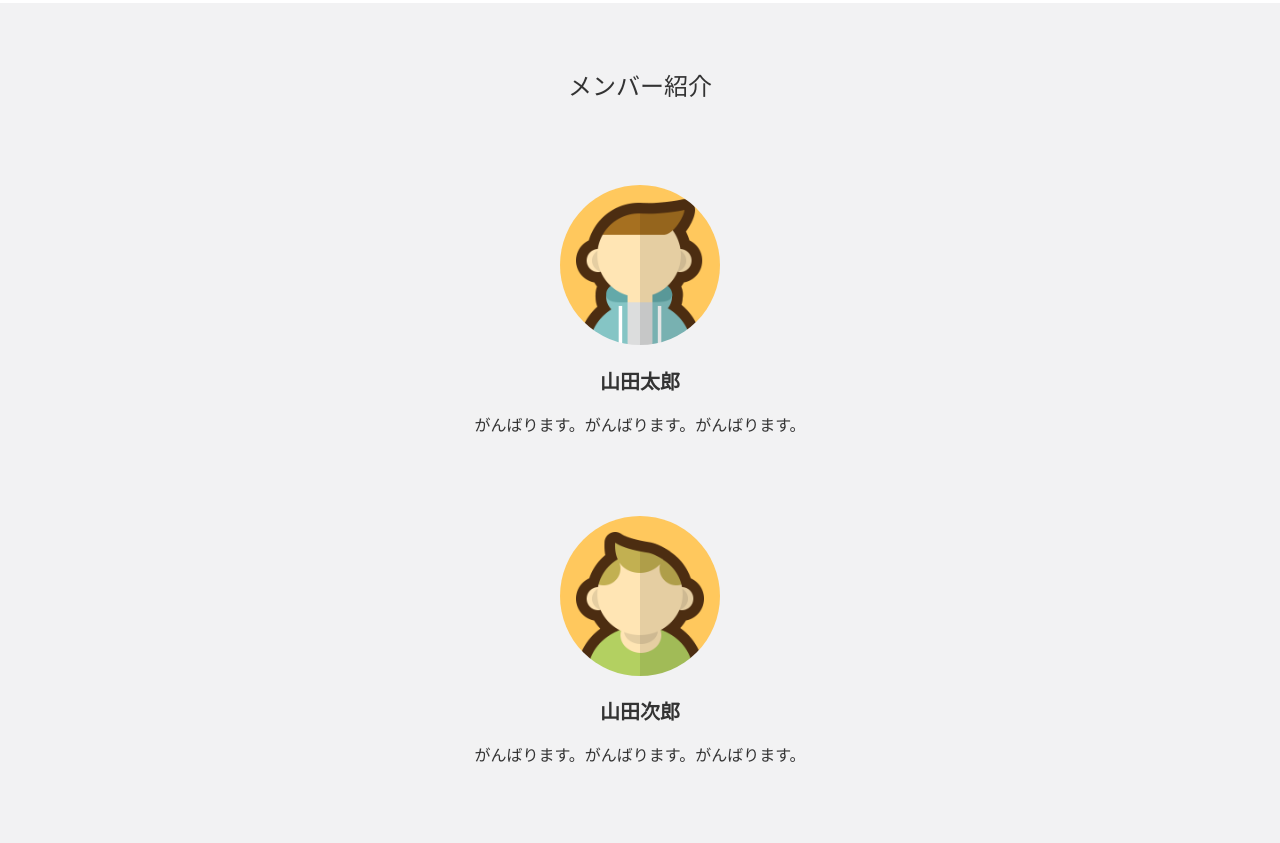
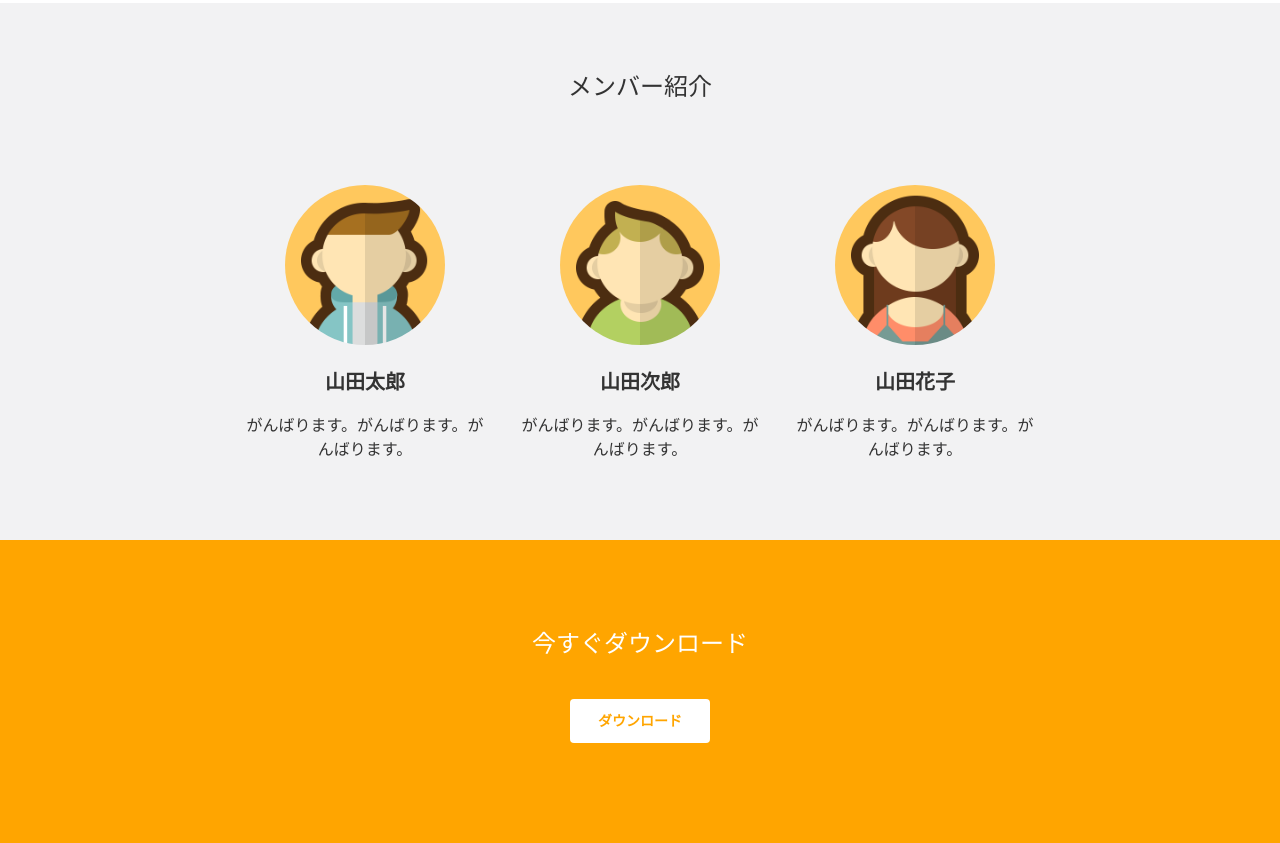
Before and after one commit to skikuchi7329/SampleHomepage, a plain HTML site: page html/index.html in a window 1280 px wide. Shown: the part 1573-2416 px from the top of the page. Drawn offline with Linux system fonts and the light colour scheme.

Commit message:
Modify members

```diff
--- a/css/styles.css
+++ b/css/styles.css
@@ -135,3 +135,14 @@ footer {
 .features section:nth-child(even) {
   flex-direction: row-reverse;
 }
+
+.members ul {
+  width: 800px;
+  margin: 0 auto;
+  display: flex;
+  justify-content: space-between;
+}
+
+.members li{
+  width: 250px;
+}
```
